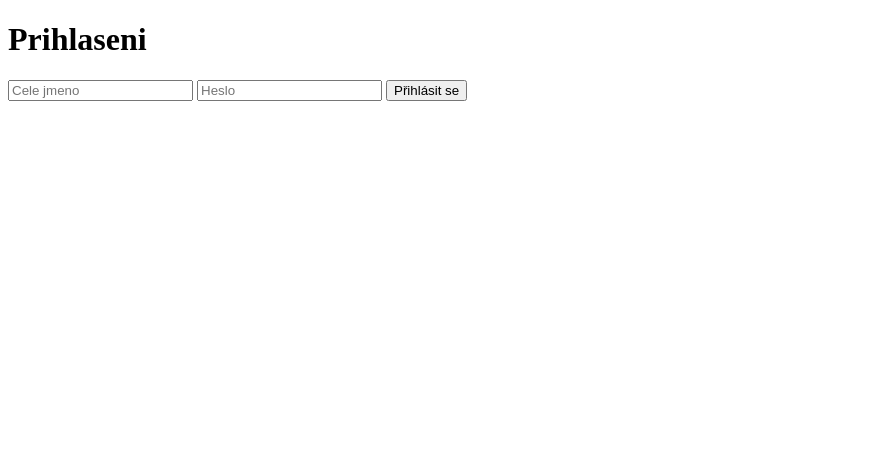
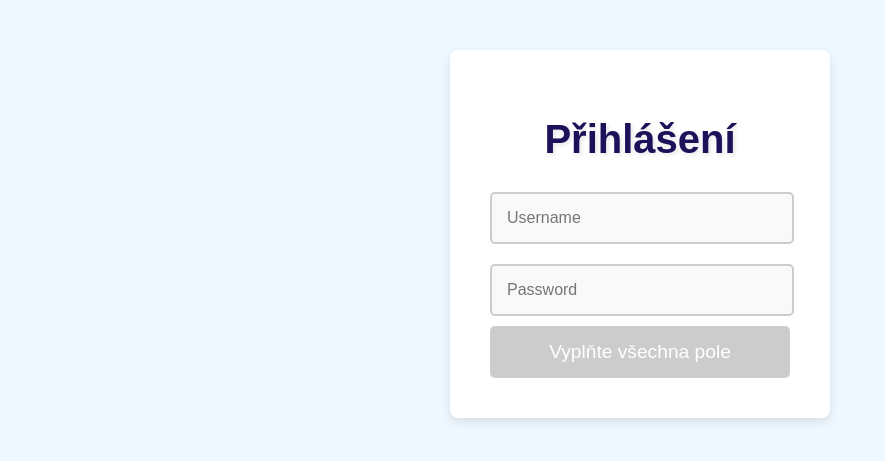
Before and after one commit to sabcajavurkova/hackathon, a Django app: page /prihlaseni/ in a window 1280 px wide. Shown: the top 461 px of the page, without its empty margins (0-885 px from the left). Run offline with Django 5.2, Linux system fonts and the light colour scheme.

Commit message:
login page

```diff
--- /dev/null
+++ b/application/static/css/style.css
@@ -0,0 +1,162 @@
+/* Body and general styling */
+body {
+    font-family: 'Arial', sans-serif;
+    background-color: #f0f8ff;
+    margin: 0;
+    padding: 0;
+    color: #333;
+}
+
+/* Navbar styles */
+nav {
+    background-color: #0d0e34; /* Bright pink background */
+    padding: 10px 0;
+    display: flex;
+    justify-content: center;
+    align-items: center;
+    box-shadow: 0 4px 10px rgba(0, 0, 0, 0.2);
+}
+
+nav a {
+    color: #fff;
+    text-decoration: none;
+    padding: 15px 30px;
+    font-size: 18px;
+    font-weight: bold;
+    text-transform: uppercase;
+    transition: all 0.3s ease;
+    border-radius: 5px;
+    margin: 0 15px;
+}
+
+nav a:hover {
+    background-color: #6c9ae9; /* Lighter pink for hover */
+    color: #333;
+    transform: scale(1.1);
+}
+
+/* Homepage content styles */
+div {
+    padding: 20px;
+    /*text-align: center;*/
+}
+
+h1 {
+    font-size: 3em;
+    color: #1f105a; /* Bright pink heading */
+    margin-bottom: 20px;
+    text-shadow: 2px 2px 4px rgba(0, 0, 0, 0.1);
+    animation: fadeIn 2s ease-out;
+}
+
+/* Adding fun background to the paragraph */
+p {
+    font-size: 1.5em;
+    line-height: 1.8;
+    color: #333;
+    background-color: #b7e1f0; /* Light pink background */
+    border-radius: 8px;
+    padding: 20px;
+    box-shadow: 0 4px 6px rgba(0, 0, 0, 0.1);
+    /*animation: bounceIn 1s ease-out;*/
+}
+
+/* Fun hover effect for content
+p:hover {
+    background-color: #ff80ab;
+    color: white;
+    transform: scale(1.05);
+}
+*/
+
+/* Keyframe animations */
+@keyframes fadeIn {
+    0% { opacity: 0; transform: translateY(-30px); }
+    100% { opacity: 1; transform: translateY(0); }
+}
+
+@keyframes bounceIn {
+    0% { opacity: 0; transform: translateY(20px); }
+    60% { opacity: 1; transform: translateY(-10px); }
+    100% { transform: translateY(0); }
+}
+
+/* Základní stylování pro celé tělo stránky */
+body {
+    font-family: 'Arial', sans-serif;
+    background-color: #f0f8ff; /* Světle modré pozadí */
+    margin: 0;
+    padding: 0;
+    color: #333;
+}
+
+/* Stylování pro formu přihlášení */
+form.login {
+    background-color: #fff;
+    border-radius: 8px;
+    box-shadow: 0 4px 10px rgba(0, 0, 0, 0.1);
+    padding: 40px;
+    width: 300px;
+    margin: 50px auto;
+}
+
+/* Nadpis pro přihlášení */
+h1 {
+    text-align: center;
+    color: #1f105a; /* Tmavě růžová (stejně jako v index.html) */
+    font-size: 2.5em;
+    margin-bottom: 20px;
+}
+
+/* Styl pro inputy - uživatelské jméno a heslo */
+input[type="text"], input[type="password"] {
+    width: 90%;
+    padding: 15px;
+    margin: 10px 0;
+    border: 2px solid #ccc;
+    border-radius: 5px;
+    font-size: 1em;
+    color: #333;
+    background-color: #f9f9f9;
+    transition: border-color 0.3s ease;
+}
+
+/* Focus efekt pro inputy */
+input[type="text"]:focus, input[type="password"]:focus {
+    border-color: #6c9ae9; /* Světle růžová (stejně jako hover v index.html) */
+    outline: none;
+}
+
+/* Styl pro tlačítko Přihlásit se */
+button {
+    width: 100%;
+    padding: 15px;
+    background-color: #0d0e34; /* Tmavě modrá */
+    color: white;
+    font-size: 1.2em;
+    border: none;
+    border-radius: 5px;
+    cursor: pointer;
+    transition: all 0.3s ease;
+}
+
+/* Hover efekt pro tlačítko */
+button:hover {
+    background-color: #6c9ae9; /* Světle růžová pro hover */
+    transform: scale(1.05);
+}
+
+/* Deaktivované tlačítko (když nejsou vyplněna pole) */
+button:disabled {
+    background-color: #ccc;
+    cursor: not-allowed;
+    transform: none;
+}
+
+/* Chybové hlášky nebo pomocný text (pokud je potřeba) */
+.error-message {
+    color: red;
+    font-size: 0.9em;
+    text-align: center;
+    margin-top: 10px;
+}
--- a/application/static/js/login.js
+++ b/application/static/js/login.js
@@ -0,0 +1,39 @@
+document.addEventListener("DOMContentLoaded", function() {
+    // Získáme formulář a jeho inputy
+    const loginForm = document.querySelector(".login");
+    const usernameInput = loginForm.querySelector("input[name='username']");
+    const passwordInput = loginForm.querySelector("input[name='password']");
+    const submitButton = loginForm.querySelector("button[type='submit']");
+
+    // Funkce pro kontrolu, jestli jsou všechna pole vyplněná
+    function validateForm() {
+        if (usernameInput.value.trim() === "" || passwordInput.value.trim() === "") {
+            submitButton.disabled = true; // Zakázat tlačítko, pokud jsou pole prázdná
+            submitButton.textContent = "Vyplňte všechna pole";
+        } else {
+            submitButton.disabled = false; // Povolit tlačítko, když jsou pole vyplněná
+            submitButton.textContent = "Přihlásit se";
+        }
+    }
+
+    // Spustíme validaci, když uživatel zadává hodnoty
+    usernameInput.addEventListener("input", validateForm);
+    passwordInput.addEventListener("input", validateForm);
+
+    // Před odesláním formuláře můžeme udělat nějakou kontrolu (např. zkontrolovat formát uživatelského jména)
+    loginForm.addEventListener("submit", function(event) {
+        event.preventDefault(); // Zabráníme odeslání formuláře
+
+        const username = usernameInput.value.trim();
+        const password = passwordInput.value.trim();
+
+        // Zde by byla kontrola (např. formát jména nebo hesla), případně AJAX volání na server
+        if (username && password) {
+            // Můžeme provést odeslání formuláře, pokud všechno vypadá dobře
+            loginForm.submit();
+        }
+    });
+
+    // Inicializujeme kontrolu formuláře při načtení stránky
+    validateForm();
+});
--- a/application/templates/login.html
+++ b/application/templates/login.html
@@ -3,15 +3,26 @@
 <head>
     <meta charset="UTF-8">
     <meta name="viewport" content="width=device-width, initial-scale=1.0">
-    <title>Document</title>
+    <title>Přihlášení</title>
+    {% load static %}
+    <link rel="stylesheet" href="{% static 'css/style.css' %}"> <!-- Pokud používáš externí CSS -->
 </head>
 <body>
     <form action="" method="POST" class="login">
         {% csrf_token %}
-        <h1>Prihlaseni</h1>
-        <input type="text" placeholder="Cele jmeno" class="form-control" name="username" aria-describedby="emailHelp">
-        <input type="password" placeholder="Heslo" class="form-control" name="password">
-        <button type="submit" value="PŘIHLÁSIT SE">Přihlásit se</button>
+        <h1>Přihlášení</h1>
+
+        <!-- Input pro uživatelské jméno -->
+        <input type="text" placeholder="Username" class="form-control" name="username" aria-describedby="emailHelp">
+
+        <!-- Input pro heslo -->
+        <input type="password" placeholder="Password" class="form-control" name="password">
+
+        <!-- Tlačítko pro přihlášení, které je deaktivováno, pokud nejsou vyplněna pole -->
+        <button type="submit" value="PŘIHLÁSIT SE" disabled>Přihlásit se</button>
     </form>
+
+    <!-- Připojení JavaScriptu pro validaci a interaktivitu -->
+    <script src="{% static 'js/login.js' %}"></script>
 </body>
 </html>
```
Also changed, not shown: application/templates/base.html (deleted, +0 -14 lines), application/templates/index.html (+6 -2 lines), application/static/css/styles.css (deleted), 1 other file.
